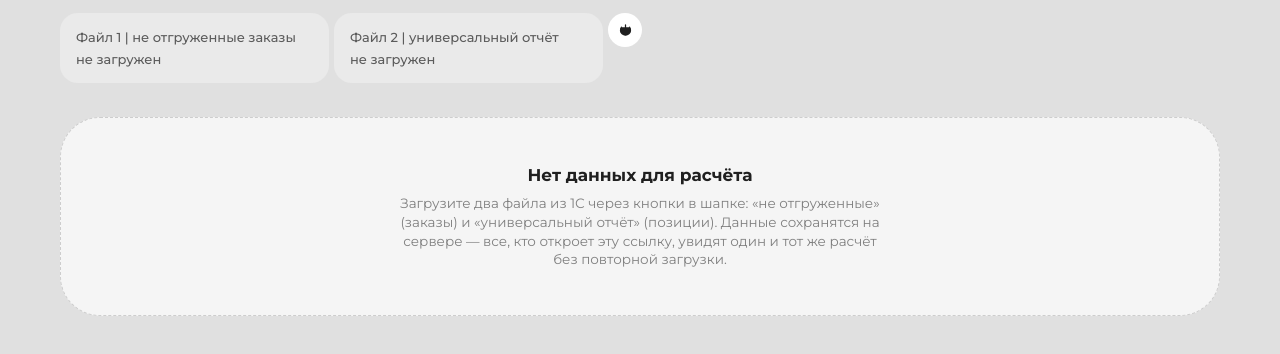
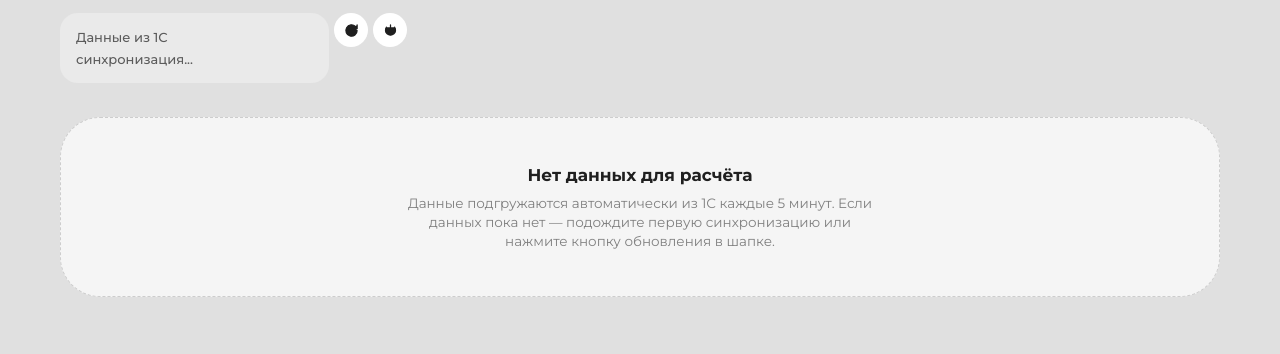
Before and after one commit to avnassonov-rgb/the-hello-team, a website: page public/app.html in a window 1280 px wide. Shown: the part 210-564 px from the top of the page. Drawn offline with Linux system fonts and the light colour scheme; no server answers; a script that the page names is missing.

Commit message:
Add files via upload

```diff
--- a/public/app.html
+++ b/public/app.html
@@ -30,16 +30,13 @@
     </div>
     <div class="tr-right">
       <div class="files">
-        <label class="filepill" id="pillOrders">
-          <div class="lbl">Файл 1 | не отгруженные заказы</div>
-          <div class="nm empty" id="nmOrders">не загружен</div>
-          <input type="file" id="fileOrders" accept=".xls,.xlsx">
+        <label class="filepill" id="pillSync">
+          <div class="lbl">Данные из 1С</div>
+          <div class="nm empty" id="nmSync">синхронизация...</div>
         </label>
-        <label class="filepill" id="pillItems">
-          <div class="lbl">Файл 2 | универсальный отчёт</div>
-          <div class="nm empty" id="nmItems">не загружен</div>
-          <input type="file" id="fileItems" accept=".xls,.xlsx">
-        </label>
+        <button class="btn-icon" id="syncRefreshBtn" type="button" title="Обновить сейчас">
+          <svg class="icon" viewBox="0 0 24 24" fill="none" stroke="currentColor" stroke-width="2" stroke-linecap="round" stroke-linejoin="round"><path d="M21 12a9 9 0 1 1-2.64-6.36"/><path d="M21 3v6h-6"/></svg>
+        </button>
         <button class="btn-icon" id="logoutBtn" title="Выйти"><svg class="icon" viewBox="0 0 24 24" fill="none" stroke="currentColor" stroke-width="2" stroke-linecap="round"><path d="M12 3v8"/><path d="M18.4 6.6a8 8 0 1 1-12.8 0"/></svg></button>
       </div>
       <div class="stamp-line" id="stampLine"></div>
@@ -92,7 +89,7 @@
 
     <div id="planEmpty" class="empty-state">
       <h3>Нет данных для расчёта</h3>
-      <p>Загрузите два файла из 1С через кнопки в шапке: «не отгруженные» (заказы) и «универсальный отчёт» (позиции). Данные сохранятся на сервере — все, кто откроет эту ссылку, увидят один и тот же расчёт без повторной загрузки.</p>
+      <p>Данные подгружаются автоматически из 1С каждые 5 минут. Если данных пока нет — подождите первую синхронизацию или нажмите кнопку обновления в шапке.</p>
     </div>
 
     <div id="planContent" class="hidden">
@@ -171,7 +168,6 @@
 
 </div>
 
-<script src="https://cdnjs.cloudflare.com/ajax/libs/xlsx/0.18.5/xlsx.full.min.js"></script>
 <script src="/js/engine.js"></script>
 <script src="/js/app.js"></script>
 </body>
```
